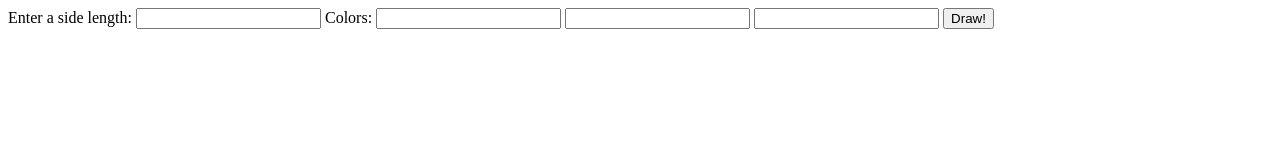
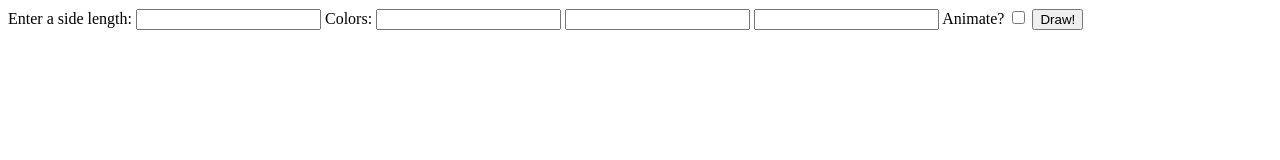
Before and after one commit to catharinejm/new-turing-omnibus, a plain HTML site: page ch1/index.html in a window 1280 px wide. Drawn offline with Linux system fonts and the light colour scheme.

Commit message:
add animate fn

```diff
--- a/ch1/index.html
+++ b/ch1/index.html
@@ -13,6 +13,10 @@
       <input type="text" name="colors[]" />
       <input type="text" name="colors[]" />
       <input type="text" name="colors[]" />
+      <label>
+        Animate?
+        <input type="checkbox" name="animate" />
+      </label>
       <input type="submit" value="Draw!" />
     </form>
  </body>
```
Also changed, not shown: 1 other file.
